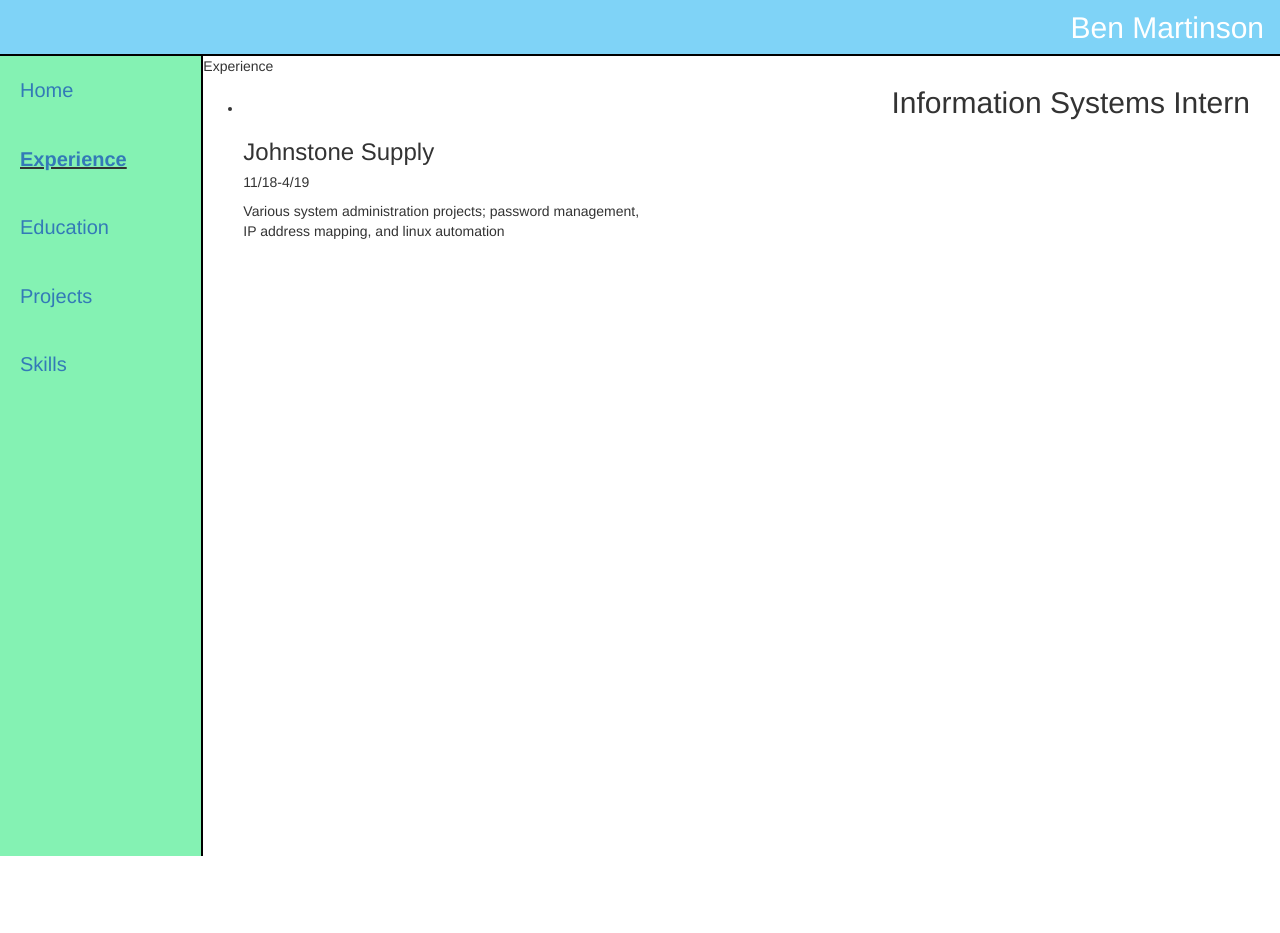
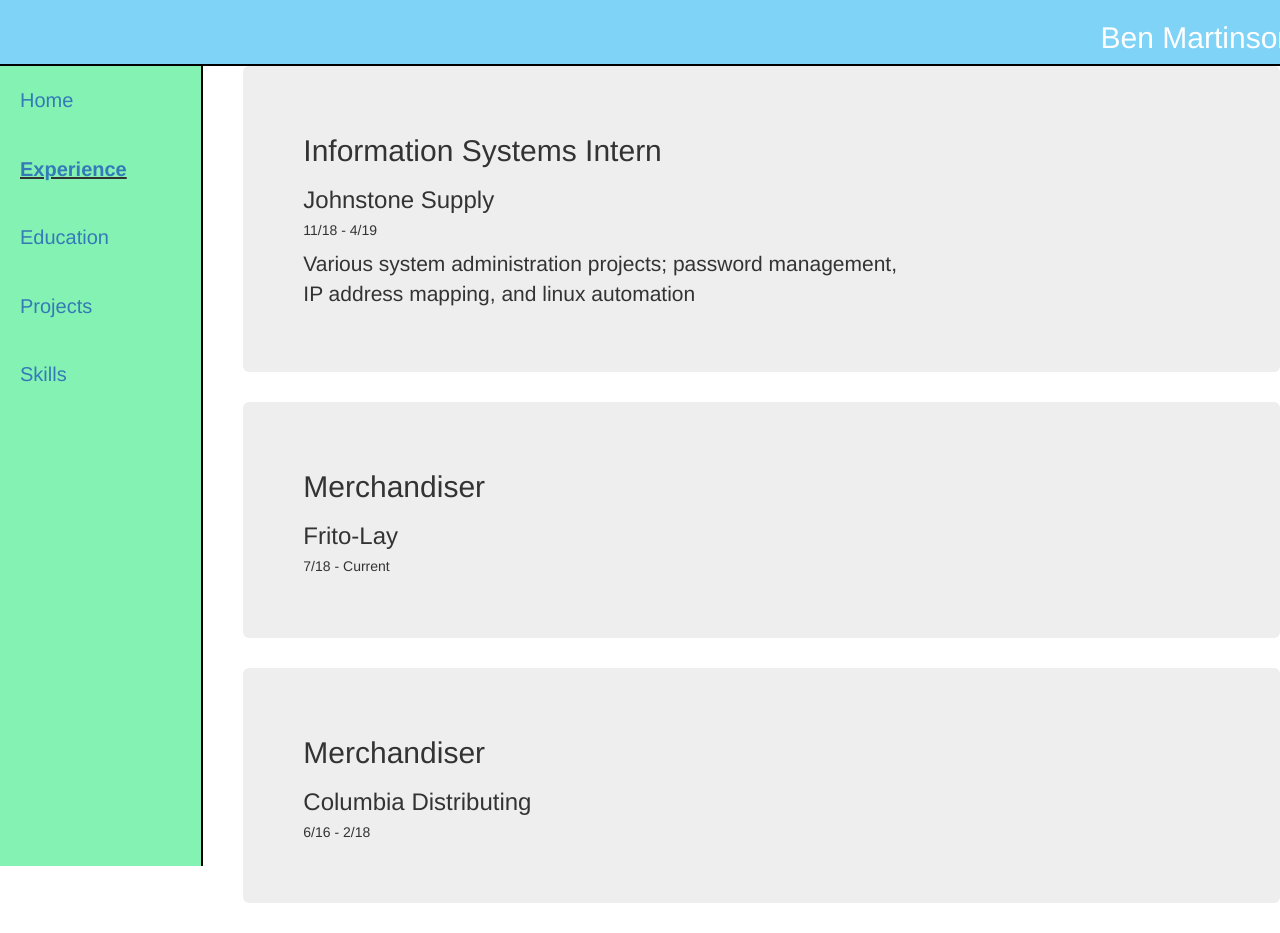
Before and after one commit to bmartinson5/Portfolio-Page, a plain HTML site: page experience.html in a window 1280 px wide. Before the commit the page ends 856 px from the top, so only its background shows below. Drawn offline with nearby package versions, Linux system fonts and the light colour scheme.

Commit message:
Added more items to experience list

```diff
--- a/css/styles.css
+++ b/css/styles.css
@@ -1,4 +1,4 @@
-h2 {
+h2.title {
   text-align: Right;
   margin: 10px;
   margin-right: 30px;
@@ -28,8 +28,8 @@ h2 {
   color: #f1f1f1;
 }
 
-.navbar{
-    color: #FFFFFF;
+.navbar {
+  color: #ffffff;
   background-color: #7fd3f7;
   text-align: right;
 }
@@ -62,9 +62,12 @@ h2 {
 .no-l-marg {
   margin-left: 0px;
   padding-left: 0px;
-
 }
 
 .row {
   margin-bottom: 0px;
 }
+
+ul {
+  list-style: none;
+}
--- a/experience.html
+++ b/experience.html
@@ -23,15 +23,32 @@
           </div>
         </div>
         <div class="col-md-10 no-l-marg ">
-          <p>Experience</p>
           <ul>
+            <div class="jumbotron">
             <li>
               <h2>Information Systems Intern</h2>
               <h3>Johnstone Supply</h3>
-              <h5>11/18-4/19</h5>
+              <h5>11/18 - 4/19</h5>
               <p>Various system administration projects; password management, <br>IP address mapping, and linux automation</p>
             </li>
+          </div>
+            <div class="jumbotron">
+            <li>
+              <h2>Merchandiser</h2>
+              <h3>Frito-Lay</h3>
+              <h5>7/18 - Current</h5>
+              <p></p>
+            </li>
+          </div>
+            <div class="jumbotron">
+            <li>
+              <h2>Merchandiser</h2>
+              <h3>Columbia Distributing</h3>
+              <h5>6/16 - 2/18 </h5>
+              <p></p>
+            </li>
           </ul>
+          </div>
         </div>
       </div>
     </div>
```
Also changed, not shown: index.html (+1 -1 lines). Lines whose indentation alone changed are shown as unchanged.
